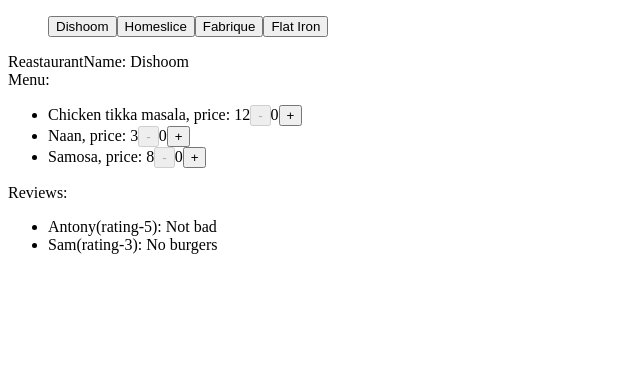
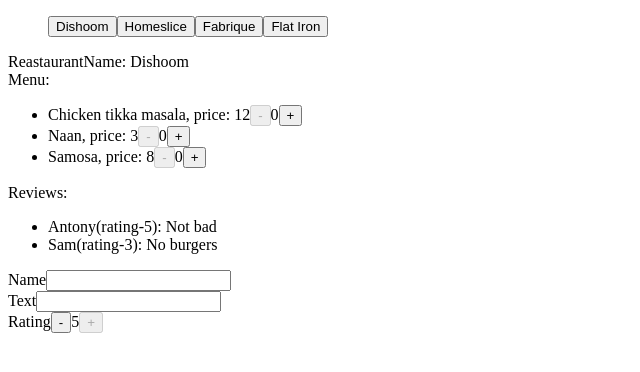
Before and after one commit to RomanShitovGH/react_project, a React (Vite) app: page / in a window 1280 px wide. Both pictures are taken after a click on the button "Dishoom". Shown: the top 372 px of the page, without its empty margins (0-640 px from the left). Built offline with nearby package versions, Linux system fonts and the light colour scheme.

Commit message:
add lecture-4 home work

```diff
--- a/src/components/restaurantCard/component.jsx
+++ b/src/components/restaurant-card/component.jsx
@@ -1,4 +1,5 @@
 import { Dishes } from "../dishes/component";
+import { ReviewForm } from "../review-form/component";
 import { Reviews } from "../reviews/component";
 
 export const RestaurantCard = ({ restaurant }) => {
@@ -10,6 +11,7 @@
       <Dishes menu={restaurant.menu} />
       Reviews:
       <Reviews reviews={restaurant.reviews} />
+      <ReviewForm />
     </div>
   );
 };
--- a/src/components/restaurantsTabs/component.jsx
+++ b/src/components/restaurants-tabs/component.jsx
@@ -1,4 +1,4 @@
-import { RestaurantTab } from "../restaurantTab/component";
+import { RestaurantTab } from "../restaurant-tab/component";
 
 export const RestaurantsTabs = ({ restaurantsNames, onTabSelect }) => {
   return (
--- /dev/null
+++ b/src/components/review-form/component.jsx
@@ -0,0 +1,73 @@
+import { useReducer, useState } from "react";
+import { Counter } from "../counter/component";
+
+const DEFAULT_FORM_VALUE = {
+  name: "",
+  text: "",
+  rating: 5,
+};
+
+const reducer = (state, action) => {
+  switch (action.type) {
+    case "setName":
+      return {
+        ...state,
+        name: action.payload,
+        text: DEFAULT_FORM_VALUE.text,
+        rating: DEFAULT_FORM_VALUE.rating,
+      };
+    case "setText":
+      return { ...state, text: action.payload };
+
+    case "setRating":
+      return { ...state, rating: action.payload };
+
+    default:
+      return state;
+  }
+};
+
+export const ReviewForm = () => {
+  const [formValue, dispatch] = useReducer(reducer, DEFAULT_FORM_VALUE);
+
+  return (
+    <div>
+      <div>
+        <label htmlFor="name">Name</label>
+        <input
+          id="name"
+          type="text"
+          value={formValue.name}
+          onChange={(event) =>
+            dispatch({ type: "setName", payload: event.target.value })
+          }
+        />
+      </div>
+      <div>
+        <label htmlFor="text">Text</label>
+        <input
+          id="text"
+          type="text"
+          value={formValue.text}
+          onChange={(event) =>
+            dispatch({ type: "setText", payload: event.target.value })
+          }
+        />
+      </div>
+      <div>
+        <label htmlFor="rating">Rating</label>
+        <Counter
+          value={formValue.rating}
+          increment={() =>
+            dispatch({ type: "setRating", payload: formValue.rating + 0.5 })
+          }
+          decriment={() =>
+            dispatch({ type: "setRating", payload: formValue.rating - 0.5 })
+          }
+          minValue={1}
+          maxValue={5}
+        />
+      </div>
+    </div>
+  );
+};
--- a/src/pages/restaurants-page/component.jsx
+++ b/src/pages/restaurants-page/component.jsx
@@ -1,6 +1,6 @@
 import { useState } from "react";
-import { RestaurantCard } from "../../components/restaurantCard/component";
-import { RestaurantsTabs } from "../../components/restaurantsTabs/component";
+import { RestaurantCard } from "../../components/restaurant-card/component";
+import { RestaurantsTabs } from "../../components/restaurants-tabs/component";
 
 export const RestaurantPage = ({ restaurants }) => {
   const restaurantsNames = Array.from(
@@ -23,7 +23,6 @@
         restaurantsNames={restaurantsNames}
         onTabSelect={(selectedTabName) => setSelectedTab(selectedTabName)}
       />
-
       {filteredRestaurant && <RestaurantCard restaurant={filteredRestaurant} />}
     </>
   );
```
Also changed, not shown: src/components/restaurant-tab/component.jsx (renamed from src/components/restaurantTab/component.jsx), src/components/restaurants-cards/component.jsx (renamed from src/components/restaurantsCards/component.jsx).
